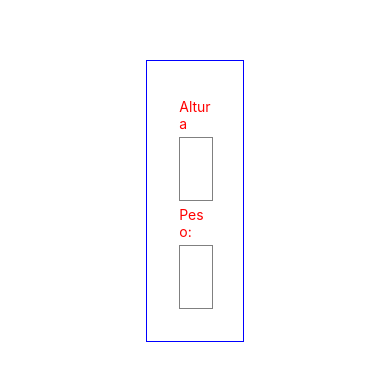
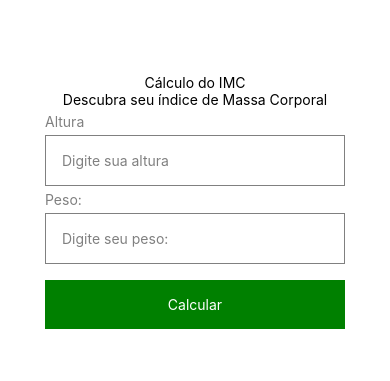
Before and after one commit to Rafael-doctom/calculadora, a React Native app: screen / in a window 390 px wide. Shown: the part 221-602 px from the top of the page. Built offline with nearby package versions, Linux system fonts and the light colour scheme.

Commit message:
feat: add items for App

```diff
--- a/App.js
+++ b/App.js
@@ -1,16 +1,40 @@
 import { StatusBar } from 'expo-status-bar';
+import { useState } from 'react';
 import { StyleSheet, Text, View } from 'react-native';
-import { TextInput } from 'react-native-web';
+import { Button, TextInput,TouchableOpacity } from 'react-native-web';
 
 export default function App() {
+
+  const [result, setResult] = useState(0)
+
+  const onPressClick = (event) => {
+    event.preventDefault()
+    alert('erro')
+  }
+
   return (
     <View style={styles.container}>
+      <Text style={styles.textCenter}>Cálculo do IMC</Text>
+      <Text style={styles.textCenter}>Descubra seu índice de Massa Corporal</Text>
+
       <View style={styles.content}>
-        <Text style={styles.label}>Altura</Text>
-        <TextInput placeholder="Digite sua altura" keyboardType="numeric" style={styles.inputNumber}/>
-        <Text style={styles.label}>Peso:</Text>
-        <TextInput placeholder="Digite seu peso:" keyboardType="numeric" style={styles.inputNumber}/>
+        <View>
+          <Text style={styles.label}>Altura</Text>
+          <TextInput placeholder="Digite sua altura" keyboardType="numeric" style={styles.inputNumber} />
+        </View>
+        <View>
+          <Text style={styles.label}>Peso:</Text>
+          <TextInput placeholder="Digite seu peso:" keyboardType="numeric" style={styles.inputNumber} />
+        </View>
       </View>
+
+      <TouchableOpacity
+        style={styles.button}
+        onPress={onPressClick}
+      >
+        <Text style={styles.buttonText}>Calcular</Text>
+      </TouchableOpacity>
+
     </View>
   );
 }
@@ -18,29 +42,44 @@ export default function App() {
 const styles = StyleSheet.create({
   container: {
     flex: 1,
-    backgroundColor: '#fff',
+    // backgroundColor: '#fff',
     alignItems: 'center',
     textAlign: 'left',
     justifyContent: 'center',
+    width: '100%',
+    height: '100%'
+  },
+  textCenter: {
+    textAlign: 'center'
   },
   content: {
     textAlign: 'left',
-    border: '1px solid blue',
-    padding: '2rem',
-    width: '25vw',
-
+    width: '300px',
+    display: 'flex',
+    flexDirection: 'column',
   },
   label: {
     textAlign: 'left',
-    color:'red',
-    paddingVertical: '5px'
+    paddingVertical: '5px',
+    color: 'gray'
   },
   inputNumber: {
     textAlign: 'left',
     border: '1px solid gray',
-    padding:'1rem',
-    height: '4rem',
-    with: '15vw',
+    padding: '1rem',
+    placeholderTextColor: 'gray',
+    width: '300px',
 
   },
+  button: {
+    backgroundColor: 'green',
+    paddingTop:'1rem',
+    paddingBottom:'1rem',
+    width: '300px',
+    marginTop: '1rem',
+  },
+  buttonText:{
+    textAlign: 'center',
+    color:'white',
+  }
 });
```
